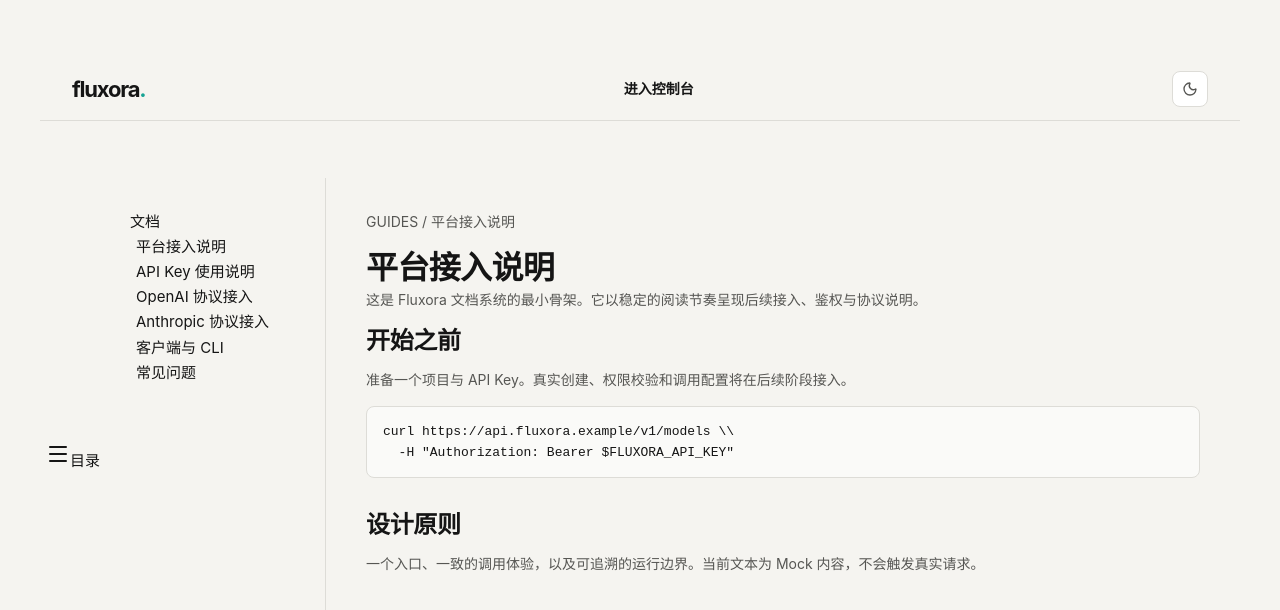
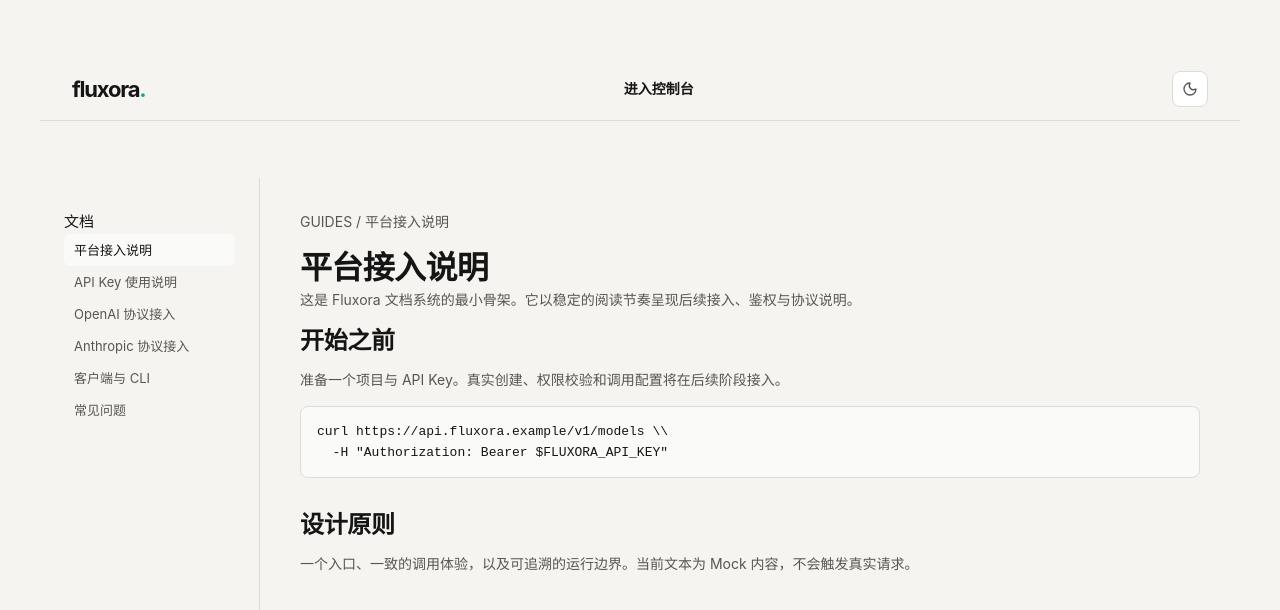
Before and after one commit to chjiae/fluxora, a Vue app in the folder fluxora-web/: page /docs in a window 1280 px wide. Shown: the top 610 px of the page. Built offline with nearby package versions, Linux system fonts and the light colour scheme; no server answers.

Commit message:
fix: 文档页侧边栏button样式缺失、桌面端隐藏目录按钮

```diff
--- a/fluxora-web/src/styles.css
+++ b/fluxora-web/src/styles.css
@@ -141,13 +141,14 @@ p { margin: 0; }
 .docs > .header { width: 100%; flex-basis: 100% }
 .docs aside { width: 220px; border-right: 1px solid var(--border); padding: 32px 24px; flex-shrink: 0 }
 .docs aside nav { display: flex; flex-direction: column; gap: 4px }
-.docs aside a { font-size: 13px; padding: 6px 10px; border-radius: 6px; color: var(--text-muted); transition: background .1s }
-.docs aside a:hover, .docs aside a.active { background: var(--surface-elevated); color: var(--text) }
+.docs aside a, .docs aside button { font-size: 13px; padding: 6px 10px; border-radius: 6px; color: var(--text-muted); transition: background .1s; display: block; width: 100%; text-align: left }
+.docs aside a:hover, .docs aside a.active, .docs aside button:hover, .docs aside button.active { background: var(--surface-elevated); color: var(--text) }
 .docs article { flex: 1; padding: 32px 40px; min-width: 0 }
 .docs article h2 { font-size: 1.5rem; margin: 32px 0 12px }
 .docs article h2:first-of-type { margin-top: 0 }
 .docs article p { font-size: 14px; color: var(--text-muted); line-height: 1.7; margin-bottom: 14px }
 .docs article pre { background: var(--surface-elevated); padding: 14px 16px; border-radius: 8px; border: 1px solid var(--border); overflow-x: auto; font-size: 13px; font-family: var(--font-mono); line-height: 1.55 }
+.toc-button { display: none }
 
 @media (max-width: 720px) {
   .docs { flex-direction: column }
```
